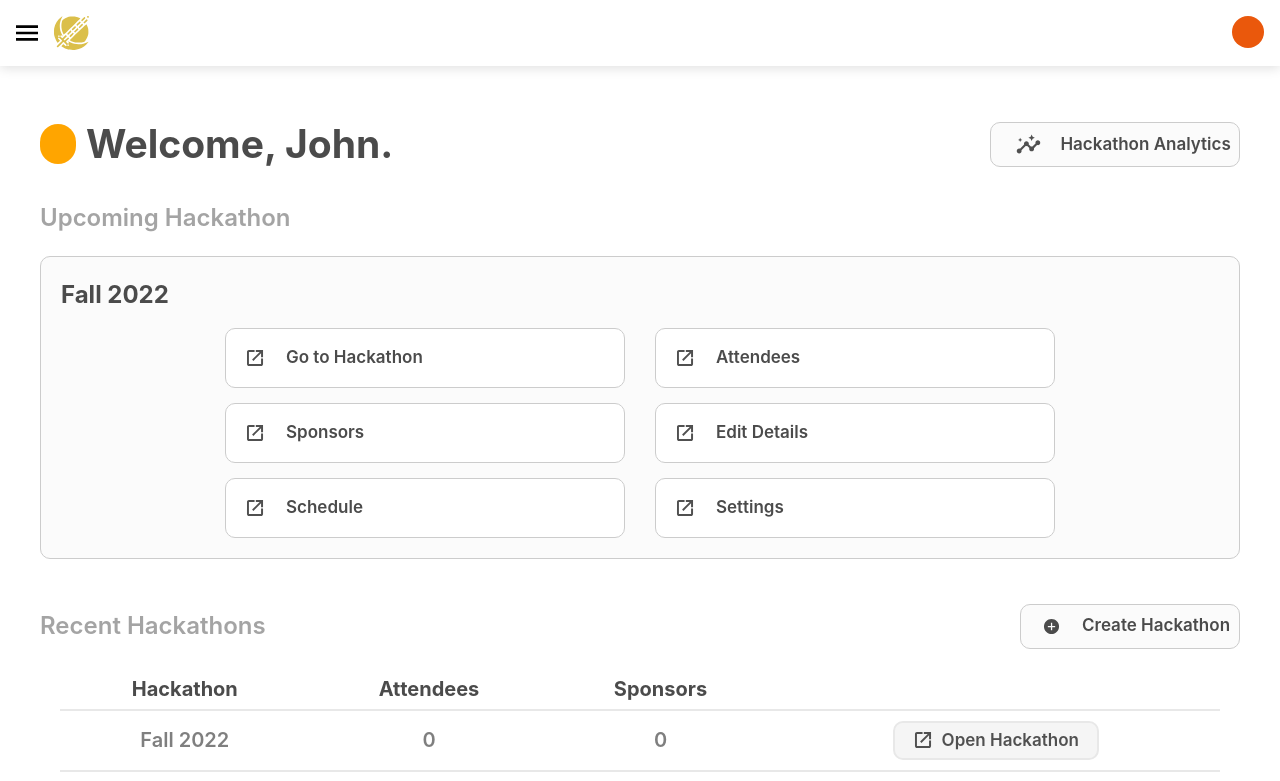
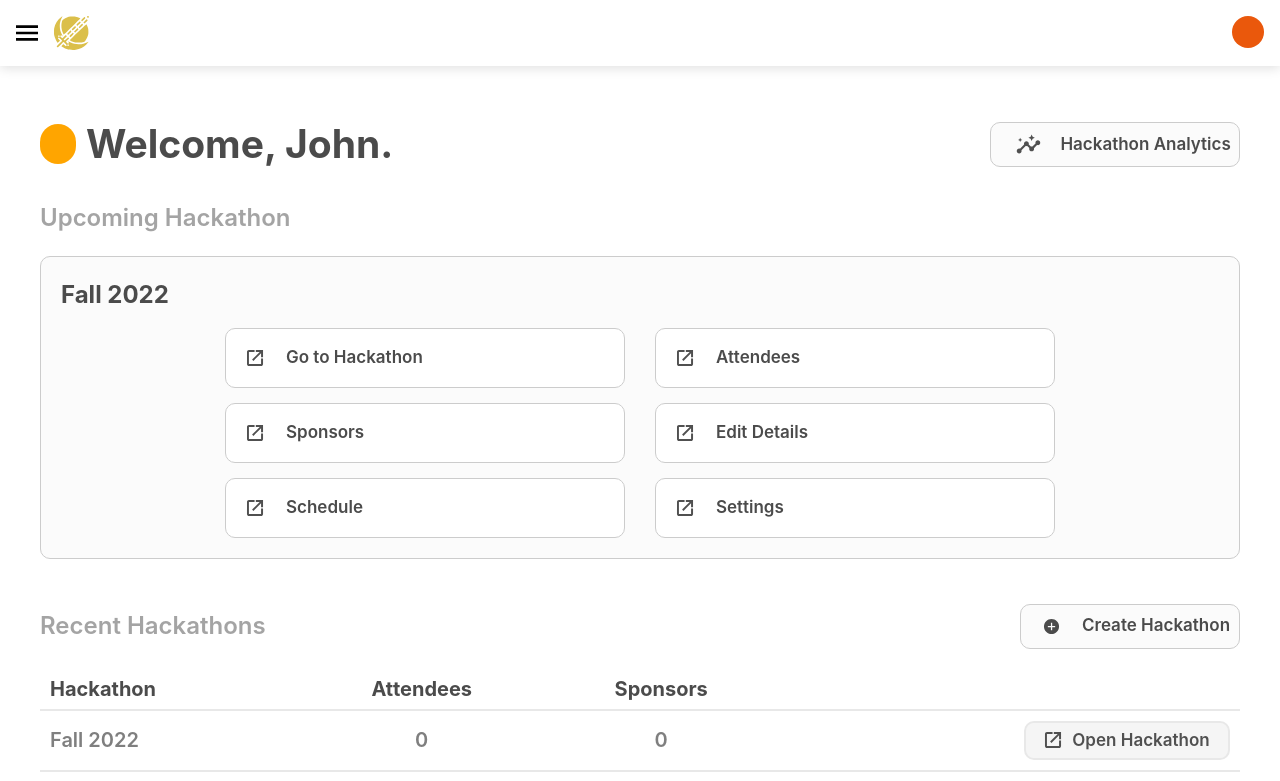
Before and after one commit to KnightHacks/admin-tool-frontend-2022, a React (Create React App) app: page / in a window 1280 px wide. Shown: the top 781 px of the page. Built offline with nearby package versions, Linux system fonts and the light colour scheme.

Commit message:
Updated open hackathon button and homepage table.

```diff
--- a/src/components/Table.tsx
+++ b/src/components/Table.tsx
@@ -12,7 +12,7 @@ export default function Table(props: {
 }) {
 	return (
 		<>
-			<div className="h-full w-full overflow-auto p-5">
+			<div className="h-full w-full overflow-auto pt-5">
 				<table className="w-full border-collapse border-spacing-0 p-5">
 					<tbody>
 						<tr> {props.headerContent} </tr>
--- a/src/components/home/EditHackathon.tsx
+++ /dev/null
@@ -1,70 +0,0 @@
-import { ReactComponent as AdmitIcon } from '../../assets/Attendees/admit.svg';
-import { ReactComponent as DeleteIcon } from '../../assets/Attendees/delete.svg';
-import { Hackathon } from '../../models/hackathon';
-import { useState } from 'react';
-import InputGroup from '../InputGroup';
-
-/***
- * @return form to edit hackathon details.
- */
-export default function EditHackathon(props: { selectedHackathon: Hackathon }) {
-	const [hackathon, setHackathon] = useState<Hackathon>(props.selectedHackathon);
-	return (
-		<>
-			<span className="h-[1.5px] m-0 p-0 w-full bg-gray-200"></span>
-			<div className="grid h-full  grid-cols-1 grid-rows-1 lg:grid-cols-2 lg:grid-rows-1 items-center justify-start">
-				<div className="flex items-center h-full p-4 justify-start flex-col gap-4">
-					<div className="text-[28px] font-bold text-popup-heading">
-						Hackathon Details
-					</div>
-					<InputGroup
-						value={hackathon.startDate ?? ''}
-						label={'Start Date'}
-						setValue={(updatedValue) => {
-							setHackathon((hackathon) => ({
-								...hackathon,
-								startDate: updatedValue,
-							}));
-						}}
-					/>
-
-					<InputGroup
-						value={hackathon.endDate ?? ''}
-						label={'End Date'}
-						setValue={(updatedValue) => {
-							setHackathon((hackathon) => ({
-								...hackathon,
-								endDate: updatedValue,
-							}));
-						}}
-					/>
-
-					<InputGroup
-						value={hackathon.status ?? ''}
-						label={'Status'}
-						setValue={(updatedValue) => {
-							setHackathon((hackathon) => ({
-								...hackathon,
-								status: updatedValue,
-							}));
-						}}
-					/>
-				</div>
-				<div
-					className={
-						'w-full h-full flex flex-col items-center justify-center p-2 rounded-lg shadow-sm bored-r-8 gap-6'
-					}
-				>
-					<button className="bg-dark-action-color p-2 text-white w-3/4 max-w-[400px] rounded-lg font-bold text-lg border-2 border-solid border-dark-action-border flex items-center justify-center flex-row gap-3 hover:brightness-90">
-						<AdmitIcon />
-						Add Hackathon
-					</button>
-					<button className="bg-red-action-color p-2 text-white w-3/4 max-w-[400px] rounded-lg font-bold text-lg border-2 border-solid border-red-action-border flex items-center justify-center flex-row gap-3 hover:brightness-90">
-						<DeleteIcon />
-						Delete Hackathon
-					</button>
-				</div>
-			</div>
-		</>
-	);
-}
--- a/src/components/home/HomeRow.tsx
+++ b/src/components/home/HomeRow.tsx
@@ -1,41 +1,30 @@
 import { Hackathon, Term } from '../../models/hackathon';
 import { ReactComponent as OpenIcon } from '../../assets/Attendees/open.svg';
+import { Link } from 'react-router-dom';
 import './home.css';
 
 /**
  * @returns row for a hackathon in the recent hackathons table.
- */
+*/
 
 export default function HomeRow(props: {
-	popUp: {
-		seenHackathonPopUp: boolean;
-		selectedHackathon: Hackathon;
-		open: boolean;
-	};
 	hackathon: Hackathon;
 	term: Term;
-	setOpen: (isOpen: boolean) => void;
 }) {
 	return (
 		<>
-			<td>{`${props.term.semester} ${props.term.year}`}</td>
+			<td className="text-start">{`${props.term.semester} ${props.term.year}`}</td>
             <td> {props.hackathon.attendees.length} </td>
             <td> {props.hackathon.sponsors.length} </td>
-			<td>
-				<button
-					id="openUser"
-					style={{width: "206px"}}
-					onClick={() => {
-						{
-							props.setOpen(true);
-						}
-					}}
-				>
-					<div id="openUserContent">
-						<OpenIcon />
-						Open Hackathon
-					</div>
-				</button>
+			<td className="text-end">
+				<Link to="/hackathon">
+					<button id="openHome" >
+						<div id="openHomeContent">
+							<OpenIcon />
+							Open Hackathon
+						</div>
+					</button>
+				</Link>
 			</td>
 		</>
 	);
--- a/src/components/home/HomeTable.tsx
+++ b/src/components/home/HomeTable.tsx
@@ -1,111 +1,36 @@
-import { useState } from 'react';
-import { Hackathon , HackathonStatus, Semester} from '../../models/hackathon';
+import { Hackathon, dummyHackathonData } from '../../models/hackathon';
 import HomeRow from './HomeRow';
 import HomeTableHeader from './HomeTableHeader';
 import Table from '../Table';
-import PopUp from '../PopUp';
-import EditHackathon from './EditHackathon';
 
 /**
  * Creation of the Recent Hackathons Table component for the Home page. The filter for the Recent Hackathons Table will be applied here to display the corresponding hackathons.
  * @returns the table of recent hacakthons.
  */
 export default function AttendeeTable() {
-	const hackathonData: Array<Hackathon> = [];
-	const [popUp, setPopUp] = useState<{
-		seenHackathonPopUp: boolean;
-		selectedHackathon: Hackathon;
-		open: boolean;
-	}>({
-		seenHackathonPopUp: false,
-		selectedHackathon: {
-			attendees: [],
-			events: [],
-			id: 'nasneofnsofaoewkn',
-			sponsors: [],
-			startDate: new Date(),
-			endDate: new Date(new Date().getTime() + 1000 * 60 * 60 * 24),
-			status: HackathonStatus.PRESENT,
-			term: {
-				semester: Semester.FALL,
-				year: 2022,
-			},
-		},
-		open: false,
-	});
+	let hackathonData: Hackathon = dummyHackathonData[0];
+	let hackathon = []
 
-	let dummyHackathonData: Hackathon = {
-		attendees: [],
-		events: [],
-		id: 'nasneofnsofaoewkn',
-		sponsors: [],
-		startDate: new Date(),
-		endDate: new Date(new Date().getTime() + 1000 * 60 * 60 * 24),
-		status: HackathonStatus.PRESENT,
-		term: {
-			semester: Semester.FALL,
-			year: 2022,
-		},
-	};
 	// TODO: Remove after adding APIs
-	for (var i = 0; i < 4; i++) {
-		hackathonData.push({
-			...dummyHackathonData,
-		});
+	for (var i = 0; i < 3; i++) {
+		hackathon.push(hackathonData)
 	}
 
 	return (
 		<>
-			{/* PopUp Component */}
-			<PopUp
-				open={popUp.open}
-				setOpen={(isOpen) => {
-					setPopUp((popUp) => ({
-						...popUp,
-
-						open: isOpen,
-					}));
-				}}
-				headerContent={
-					<div className=" text-popup-heading text-bold text-xl">
-						{`${popUp.selectedHackathon.term.semester} ${popUp.selectedHackathon.term.year}`}
-					</div>
-				}
-				bodyContent={
-					<EditHackathon selectedHackathon={popUp.selectedHackathon} />
-				}
-			></PopUp>
-
-			{/* Table Component */}
 			<Table
 				headerContent={
 					<HomeTableHeader/>
 				}
 				bodyContent={
 					<>
-						{hackathonData.map((hackathon) => {
+						{hackathon.map((hackathon) => {
 							return (
 								<tr key={hackathon.id}>
 									<HomeRow
 										key={hackathon.id}
 										hackathon = {hackathon}
 										term = {hackathon.term}
-										popUp={popUp}
-										setOpen={(isOpen) => {
-											if (!popUp.seenHackathonPopUp) {
-												setPopUp({
-													seenHackathonPopUp: true,
-													selectedHackathon: hackathon,
-													open: isOpen,
-												});
-											} else {
-												setPopUp((popUp) => ({
-													...popUp,
-													selectedHackathon: hackathon,
-													open: isOpen,
-												}));
-											}
-										}}
 									/>
 								</tr>
 							);
--- a/src/components/home/HomeTableHeader.tsx
+++ b/src/components/home/HomeTableHeader.tsx
@@ -2,10 +2,10 @@
 export default function HomeTableHeader() {
 	return (
 		<>
-			<th> Hackathon </th>
+			<th className="text-start"> Hackathon </th>
 			<th> Attendees </th>
 			<th> Sponsors </th>
-			<th></th>
+			<th className="text-end"></th>
 		</>
 	);
 }
--- a/src/components/home/home.css
+++ b/src/components/home/home.css
@@ -190,10 +190,10 @@
 
 /* #endregion Page Subheaders */
 
-/* region Recent Hackathons Table */
+/* #region Recent Hackathons Table */
 
-#openUser {
-	width: 171px;
+#openHome {
+	width: 206px;
 	height: 39px;
 
 	background: #f5f5f5;
@@ -201,12 +201,12 @@
 	border-radius: 10px;
 }
 
-#openUser:hover {
+#openHome:hover {
 	background: #d3d2d2;
 	border: 2px solid #d3d2d2;
 }
 
-#openUserContent {
+#openHomeContent {
 	display: flex;
 	flex-direction: row;
 	justify-content: center;
@@ -223,44 +223,4 @@
 	color: #505050;
 }
 
-table {
-	border-collapse: collapse;
-	border-spacing: 5px;
-}
-
-tr {
-	text-align: start;
-}
-
-th {
-	border-bottom: 2px solid #e8e8e8;
-	min-width: 50px;
-	white-space: nowrap;
-	font-weight: 700;
-	font-size: 20px;
-	color: #4b4b4b;
-	padding: 5px;
-	padding-right: px;
-	padding-left: 10px;
-}
-
-.topBorder {
-	border-top: 2px solid #e8e8e8;
-}
-
-td {
-	white-space: nowrap;
-	overflow: hidden;
-	text-overflow: ellipsis;
-
-	border-bottom: 2px solid #e8e8e8;
-	font-weight: 600;
-	font-size: 20px;
-	line-height: 24px;
-	color: #7f7f7f;
-	padding: 10px;
-
-	text-align: center;
-}
-
-/* endregion Recent Hackathons Table */
+/* #endregion Recent Hackathons Table */
```
